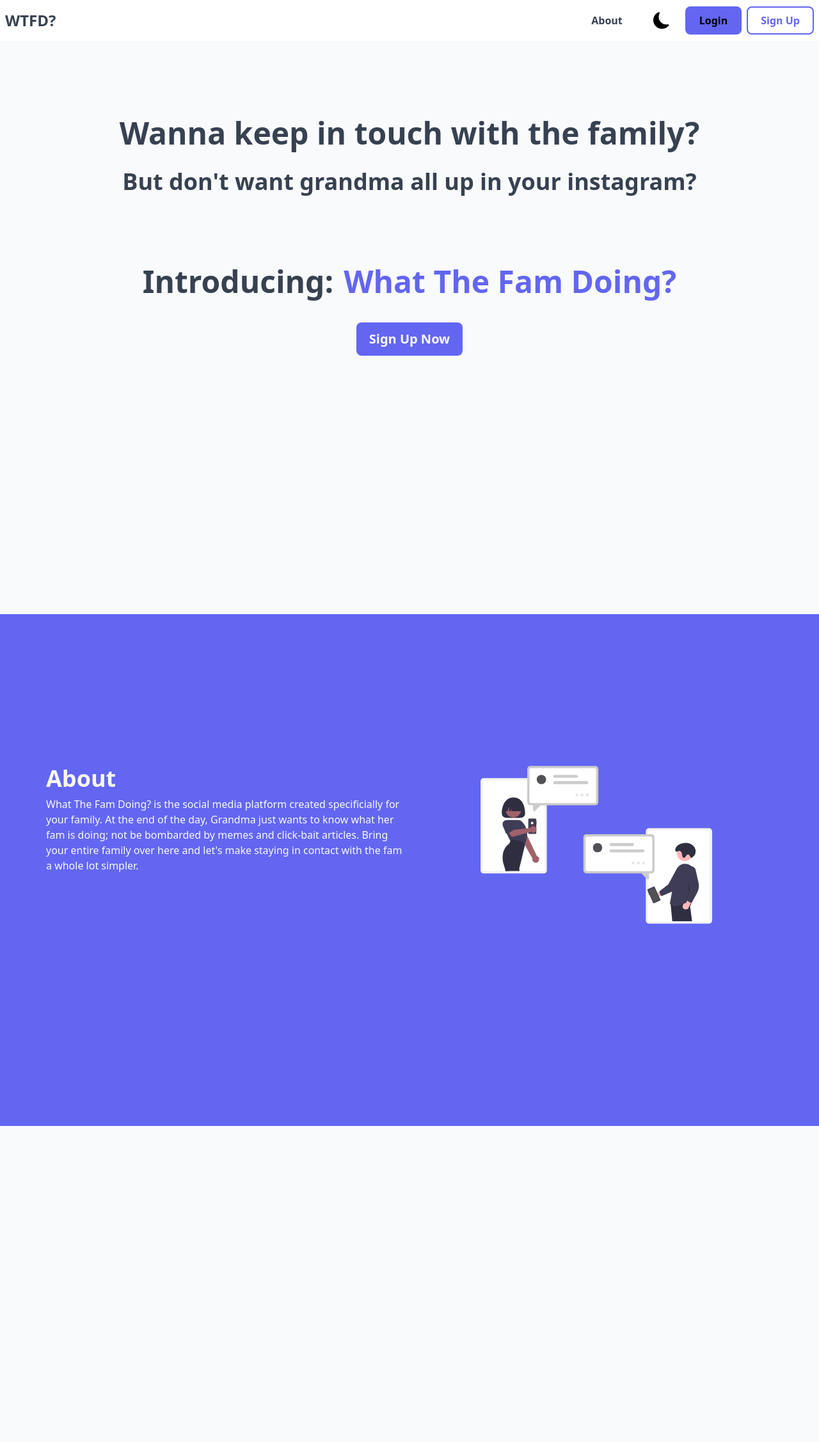
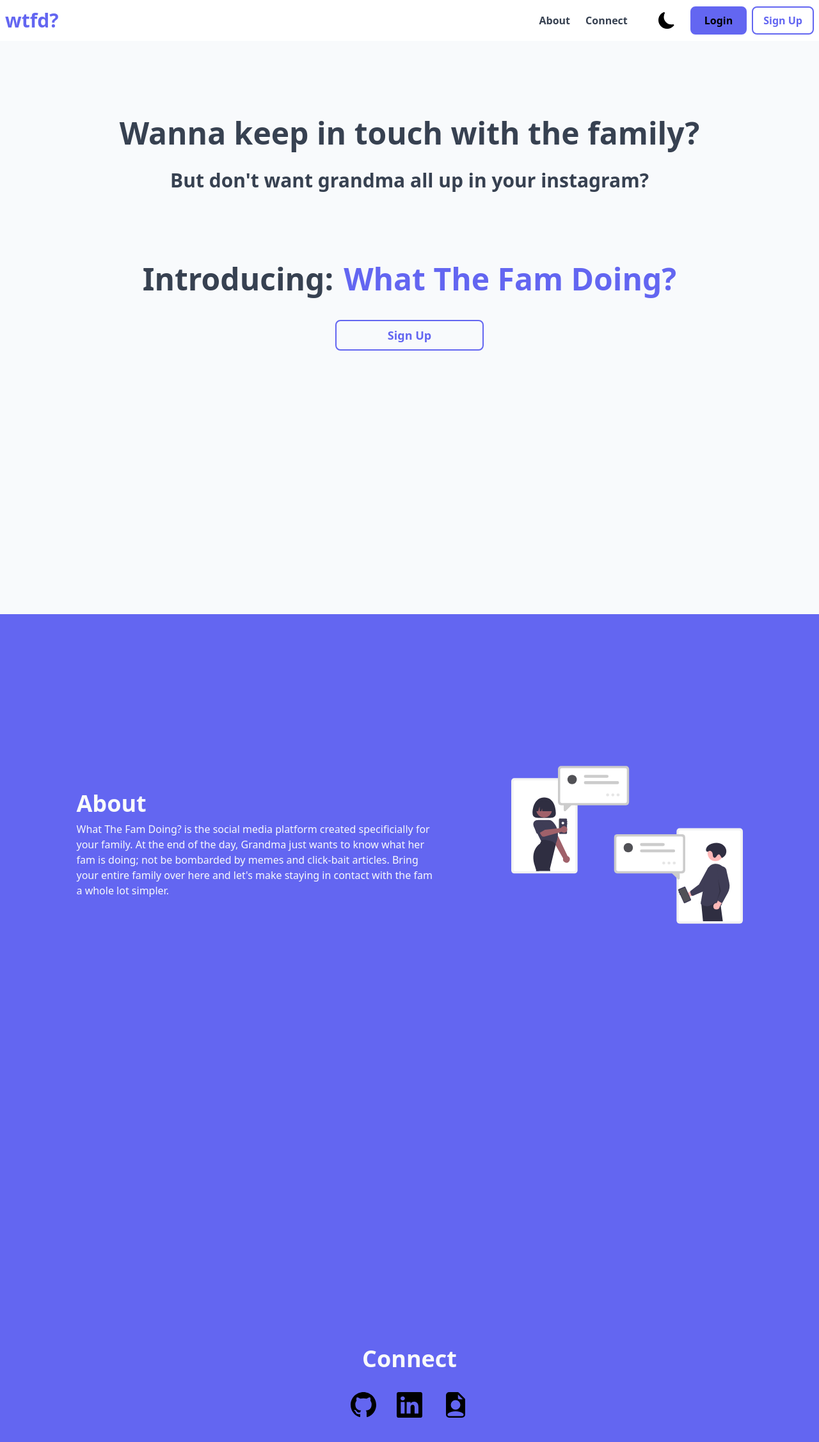
Before and after one commit to ltmccarthy9/wtfd, a Next.js app: page / in a window 1280 px wide. Shown: the top 2254 px of the page at 64% size. Before the commit the page ends 1760 px from the top, so only its background shows below. Built offline with nearby package versions, Linux system fonts and the light colour scheme.

Commit message:
login/signup and props for signups button components

```diff
--- a/app/components/About.tsx
+++ b/app/components/Landing/About.tsx
@@ -3,9 +3,9 @@ import Social from './Social'
 
 const About = () => {
   return (
-    <div className='h-screen flex flex-col bg-indigo-500 w-full justify-center'>
-      <div id='about' className='flex flex-col gap-4 sm:justify-between sm:flex-row p-2 mb-20 mx-auto max-w-6xl'>
-        <div className='flex flex-col w-full sm:w-1/2'>
+    <div className='p-2 h-screen flex flex-col bg-indigo-500 w-full justify-center'>
+      <div className='flex flex-col gap-4 sm:justify-between md:flex-row p-2 mb-20 mx-auto max-w-6xl'>
+        <div className='flex flex-col w-full md:w-1/2 m-auto'>
             <h2 className=' text-gray-50 text-4xl font-bold mb-2'>About</h2>
             <p className='text-md text-gray-50'>What The Fam Doing? is the social media platform created specificially for your
             family.  At the end of the day, Grandma just wants to know what her fam is doing; not be bombarded by memes and click-bait articles.
@@ -16,6 +16,7 @@ const About = () => {
             <Social/>
         </div>
       </div>
+      <span className='anchor' id='about'></span>
     </div>
   )
 }
--- /dev/null
+++ b/app/components/Landing/Connect.tsx
@@ -0,0 +1,26 @@
+import React from 'react'
+import { BsGithub, BsLinkedin, BsFillFileEarmarkPersonFill } from 'react-icons/bs'
+
+const Connect = () => {
+  return (
+    <div className='h-screen flex flex-col bg-indigo-500 w-full justify-center'>
+        <div className='flex flex-col gap-6 w-full'>
+            <h2 className=' text-gray-50 text-4xl font-bold mb-2 m-auto'>Connect</h2>
+            <div className='flex gap-8'>
+                <a href='https://github.com/ltmccarthy9' target='_blank' className='ml-auto cursor-pointer hover:scale-110 ease-in duration-150'>
+                    <BsGithub size={40}/>
+                </a>
+                <a href='https://www.linkedin.com/in/liam-mccarthy-b06b9a218' target='_blank' className='cursor-pointer hover:scale-110 ease-in duration-150'>
+                    <BsLinkedin size={40}/>
+                </a>
+                <a href='https://nextjs-portfolio-ltmccarthy9.vercel.app/' target='_blank' className='mr-auto cursor-pointer hover:scale-110 ease-in duration-150'>
+                    <BsFillFileEarmarkPersonFill size={40}/>
+                </a>
+            </div>
+        </div>
+        <span className='anchor' id='connect'></span>
+    </div>
+  )
+}
+
+export default Connect
--- a/app/components/Nav.tsx
+++ b/app/components/Nav.tsx
@@ -13,18 +13,21 @@ const Nav = () => {
     return (
     <nav className='bg-white dark:bg-[#343c48] w-full fixed h-16'>
       <div className='flex h-full justify-between max-w-7xl m-auto '>
-        <a href='#landing' className='text-gray-700 dark:text-gray-50 text-2xl font-extrabold my-auto pl-2'>WTFD?</a>
+        <a href='#landing' className='text-indigo-500 dark:text-indigo-400 text-3xl font-bold my-auto pl-2'>wtfd?</a>
 
         <div className='sm:flex gap-8'>
-            <div className='hidden sm:flex gap-2'>
+            <div className='hidden sm:flex gap-6'>
               <a href='#about' className='text-gray-700 dark:text-gray-50 font-bold cursor-pointer m-auto' >
                 About
+              </a>
+              <a href='#connect' className='text-gray-700 dark:text-gray-50 font-bold cursor-pointer m-auto' >
+                Connect
               </a>
             </div>
             <div className='flex gap-2 pr-2'>
                 <ThemeButton/>
                 <LoginButton />
-                <SignUpButton/>
+                <SignUpButton px='px-4' m='m-auto' text='text-base' display='hidden sm:flex'/>
             </div>
         </div>
         <SideMenu/>
--- a/app/components/buttons/LoginButton.tsx
+++ b/app/components/buttons/LoginButton.tsx
@@ -16,15 +16,18 @@ const LoginButton = () => {
       </button>
 
       <div className={loginActive ? 'fixed h-screen w-full top-0 right-0 bg-black/60 p-2' : 'm-auto hidden'}>
-        <div className={loginActive ? "bg-gray-50 rounded-lg p-4 mx-auto mt-40 max-w-md h-1/3 flex flex-col" : 'hidden'}>
-            <div className='flex justify-between p-2'>
-              <h2 className='text-indigo-500 text-2xl font-bold'>Login</h2>
+        <div className={loginActive ? "bg-gray-50 dark:bg-gray-700 rounded-lg p-4 mx-auto mt-40 max-w-md h-fit flex flex-col" : 'hidden'}>
+            <div className='flex justify-between px-6 py-4 mt-4'>
+              <h2 className='text-indigo-500 dark:text-indigo-400 text-2xl font-bold'>Welcome back!</h2>
               <button type='button' onClick={() => setLoginActive(false)}>
-                <RxCross2 className='hover:scale-110 ease-in duration-100' size={23} color={'black'}/>
+                <RxCross2 className='hover:scale-110 ease-in duration-100 text-gray-700 dark:text-gray-50' size={23}/>
               </button>
             </div>
-            <button className='font-bold text-xl text-gray-700'>Google</button>
-            <button className='font-bold text-xl text-gray-700'>Facebook</button>
+           <div className='flex flex-col gap-10 mt-8 w-5/6 m-auto'>
+            <input className='p-2 focus:outline-none text-gray-700 dark:text-gray-50 bg-gray-50 dark:bg-gray-700 border-b border-indigo-500' placeholder='username'></input>
+            <input className='p-2 focus:outline-none text-gray-700 dark:text-gray-50 bg-gray-50 dark:bg-gray-700 border-b border-indigo-500' placeholder='password'></input>
+            <button type='submit' className='bg-indigo-500 rounded-lg p-2 font-semibold hover:bg-indigo-600 ease-in duration-100 mt-2 mb-10'>login</button>
+           </div>
         </div>
       </div>
 
--- a/app/components/buttons/SignUpButton.tsx
+++ b/app/components/buttons/SignUpButton.tsx
@@ -1,15 +1,49 @@
 'use client'
 
 import React from 'react'
+import { useState } from 'react'
+import { RxCross2 } from 'react-icons/rx'
+
+type SignUpProps = {
+  px: string,
+  m: string,
+  text: string,
+  display: string
+}
 
 //Sign up button in nav
-const SignUpButton = () => {
+const SignUpButton = ({ px, m, text, display }: SignUpProps) => {
+
+  const [ signinActive, setSigninActive ] = useState(false)
+
   return (
-    <button className='hidden sm:flex m-auto border-2 border-indigo-500 px-5 py-2
-        text-md text-indigo-500 font-bold rounded-lg hover:border-indigo-700
-         hover:text-indigo-700 ease-in duration-100 dark:text-indigo-400 dark:border-indigo-400 dark:hover:text-indigo-300 dark:hover:border-indigo-300'>
+   <div className={`${m}`}>
+       <button onClick={() => setSigninActive(true)} className={`${display} mx-auto border-2 border-indigo-500 ${px} py-2
+        ${text} text-indigo-500 font-bold rounded-lg hover:border-indigo-700
+         hover:text-indigo-700 ease-in duration-100 dark:text-indigo-400 dark:border-indigo-400 dark:hover:text-indigo-300 dark:hover:border-indigo-300`}>
         Sign Up
-   </button>
+        </button>
+
+        <div className={signinActive ? 'fixed h-screen w-full top-0 right-0 bg-black/60 p-2' : 'm-auto hidden'}>
+          <div className={signinActive ? "bg-gray-50 dark:bg-gray-700 rounded-lg p-4 mx-auto mt-40 max-w-md h-fit flex flex-col" : 'hidden'}>
+              <div className='flex justify-between px-6 py-4 mt-4'>
+                <h2 className='text-indigo-500 dark:text-indigo-400 text-2xl font-bold'>Sign Up</h2>
+                <button type='button' onClick={() => setSigninActive(false)}>
+                  <RxCross2 className='hover:scale-110 ease-in duration-100 text-gray-700 dark:text-gray-50' size={23}/>
+                </button>
+              </div>
+            <div className='flex flex-col gap-6 mt-4 w-5/6 m-auto text-base font-normal'>
+              <input className='p-2 focus:outline-none text-gray-700 dark:text-gray-50 bg-gray-50 dark:bg-gray-700 border-b border-indigo-500' placeholder='first name'></input>
+              <input className='p-2 focus:outline-none text-gray-700 dark:text-gray-50 bg-gray-50 dark:bg-gray-700 border-b border-indigo-500' placeholder='last name'></input>
+              <input type='email' className='p-2 focus:outline-none text-gray-700 dark:text-gray-50 bg-gray-50 dark:bg-gray-700 border-b border-indigo-500' placeholder='email'></input>
+              <input type='password' className='p-2 focus:outline-none text-gray-700 dark:text-gray-50 bg-gray-50 dark:bg-gray-700 border-b border-indigo-500' placeholder='password'></input>
+              <input type='password' className='p-2 focus:outline-none text-gray-700 dark:text-gray-50 bg-gray-50 dark:bg-gray-700 border-b border-indigo-500' placeholder='re-enter password'></input>
+              <button type='submit' className='bg-indigo-500 rounded-lg p-2 font-semibold hover:bg-indigo-600 ease-in duration-100 mt-2 mb-10'>Sign up</button>
+            </div>
+          </div>
+        </div>
+
+    </div>
   )
 }
 
--- a/app/globals.css
+++ b/app/globals.css
@@ -100,3 +100,8 @@ a {
     color-scheme: dark;
   }
 }
+
+.anchor{
+  position: absolute;
+  transform: translateY(-35vh);
+}
--- a/app/page.tsx
+++ b/app/page.tsx
@@ -2,7 +2,10 @@
 import Image from 'next/image'
 import { Inter } from 'next/font/google'
 import styles from './page.module.css'
-import About from './components/About'
+import About from './components/Landing/About'
+import Connect from './components/Landing/Connect'
+import SignUpButton from './components/buttons/SignUpButton'
+
 
 const inter = Inter({ subsets: ['latin'] })
 
@@ -14,18 +17,20 @@ export default function Home() {
         <div className='h-screen p-6 flex flex-col gap-8 mx-auto mt-20 sm:mt-40 w-full max-w-7xl text-4xl md:text-5xl
          font-bold text-center text-gray-700 dark:text-gray-50'>
           <h1>Wanna keep in touch with the family?</h1>
-          <h1 className='font-semibold text-3xl md:text-4xl'>But don't want grandma all up in your instagram?</h1>
+          <h1 className='font-semibold text-2xl md:text-3xl'>But don't want grandma all up in your instagram?</h1>
 
           <div className='flex flex-wrap gap-4 mx-auto mt-20 text-4xl md:text-5xl'>
-          <h1 className='text-gray-700 dark:text-gray-50 font-bold mb-2'>Introducing: </h1>
-          <h1 className='text-indigo-500 dark:text-indigo-400 font-bold'>What The Fam Doing?</h1>
+          <h1 className='text-gray-700 dark:text-gray-50 font-bold mb-2 mx-auto'>Introducing: </h1>
+          <h1 className='text-indigo-500 dark:text-indigo-400 font-bold mx-auto'>What The Fam Doing?</h1>
           </div>
 
-          <a className=' text-xl font-bold cursor-pointer rounded-lg w-fit mx-auto py-3 px-5
-           bg-indigo-500 text-gray-50 hover:bg-indigo-600 ease-in duration-100'>Sign Up Now</a>
+          <SignUpButton px='px-20' text='text-lg' m='' display='flex' />
         </div>
 
-      <About/>
+
+            <About/>
+            <Connect />
+
 
     </main>
   )
```
Also changed, not shown: app/components/Landing/Social.tsx (renamed from app/components/Social.tsx), public/undraw_social_networking_re_i1ex.svg (deleted).
